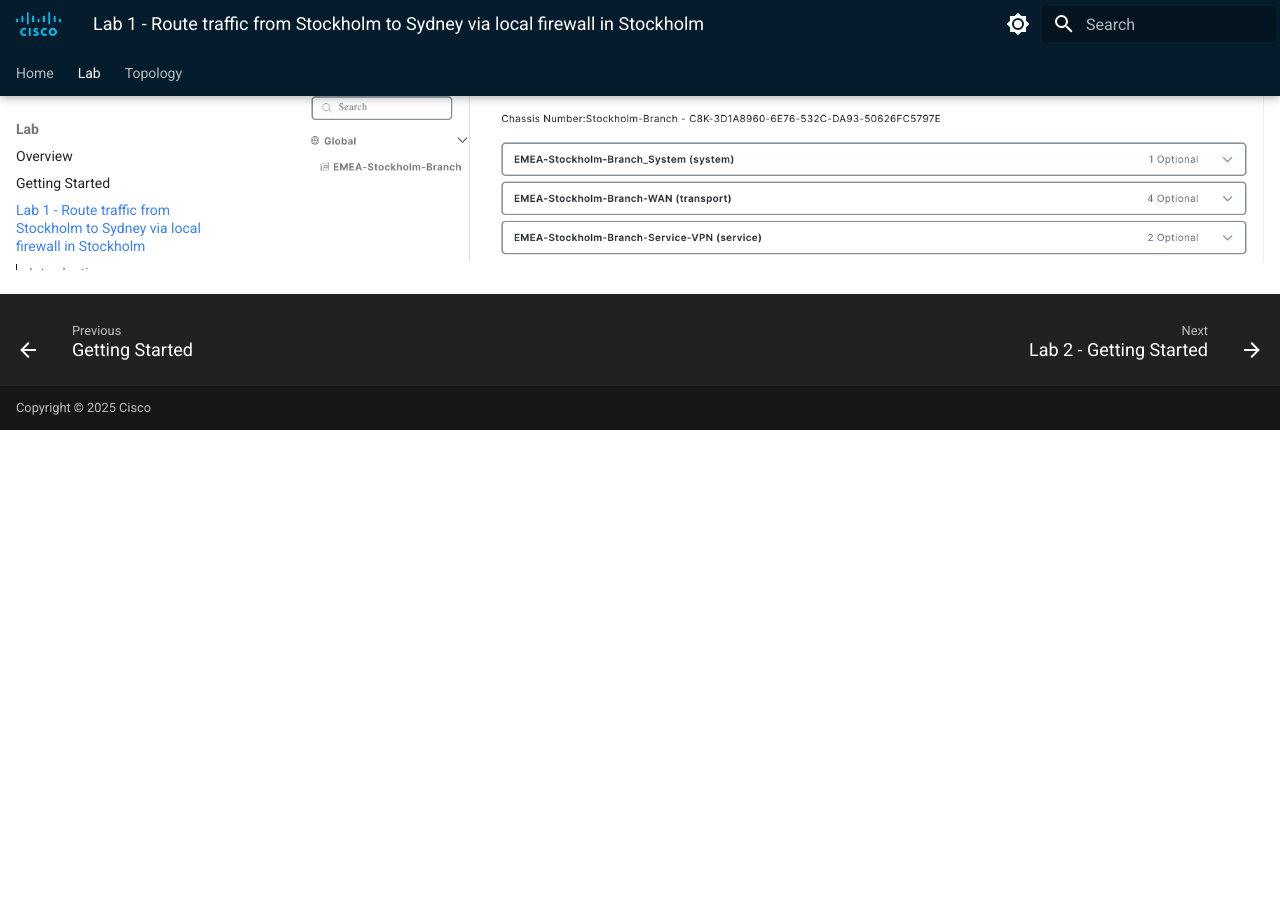
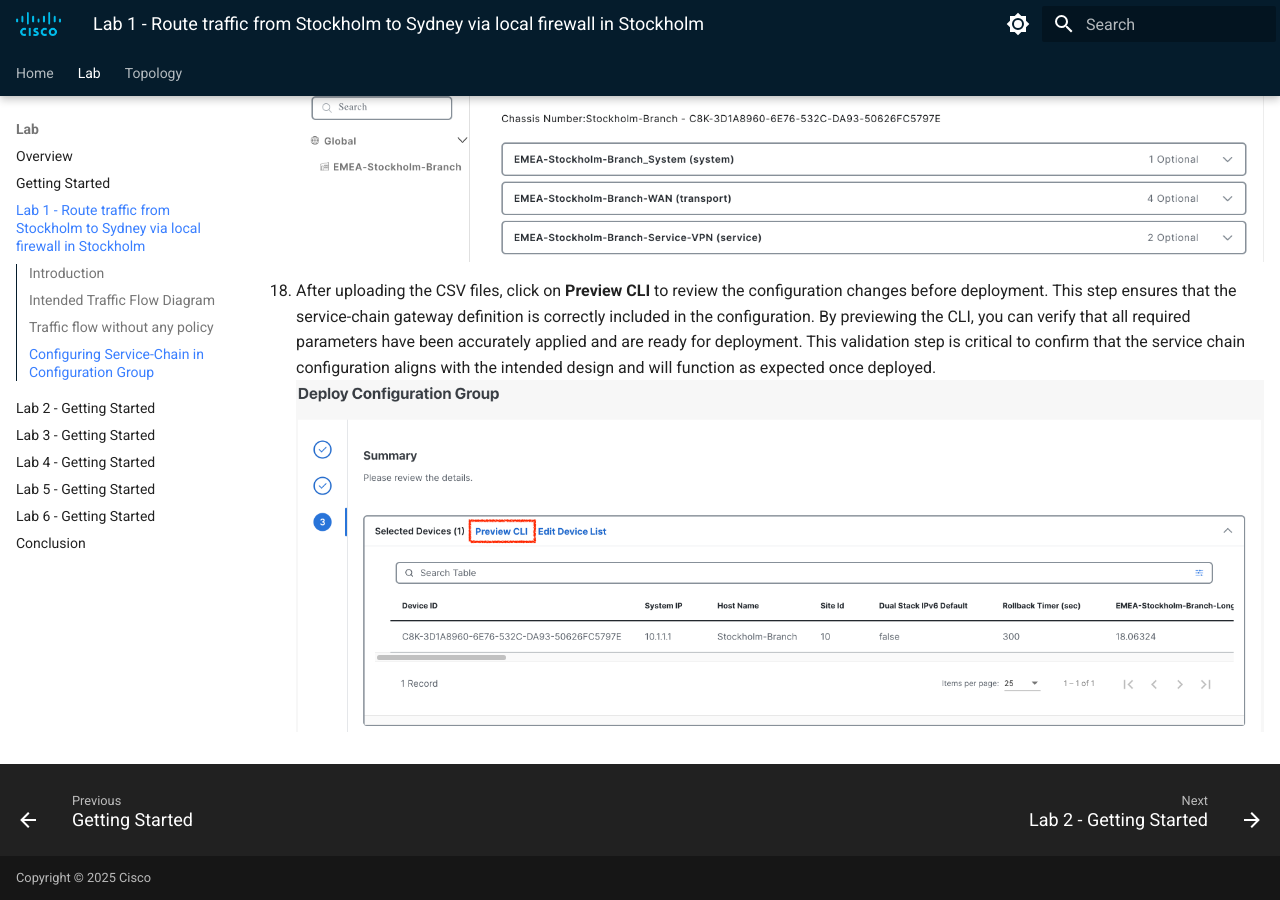
Before and after one commit to ciscodocs/ltrent-2008-clemea25, an MkDocs documentation site: the page built from docs/lab1_getting_started.md, in a window 1280 px wide and 900 px high, scrolled down 10399 px. Built offline with MkDocs 1.6.1 and Material for MkDocs 9.7.7, drawn with Linux system fonts in a browser that asks for light colours; before the commit the page ends 10829 px from its top, so only the background shows below that.

Commit message:
Scenario-1 guide

```diff
--- a/docs/lab1_getting_started.md
+++ b/docs/lab1_getting_started.md
@@ -129,3 +129,5 @@ Next, we will configure a service chain within the service-profile parcel in the
     ![Deoplying Configuration Group with Service Chain Definition](./assets/S-1-figure-17.png){ .off-glb }
 17. Click **Import**, and load **EMEA-Stockholm-Branch.csv** file which loads all the values for the variables.
     ![Attaching CSV file](./assets/S-1-figure-18.png){ .off-glb }
+18. After uploading the CSV files, click on **Preview CLI** to review the configuration changes before deployment. This step ensures that the service-chain gateway definition is correctly included in the configuration. By previewing the CLI, you can verify that all required parameters have been accurately applied and are ready for deployment. This validation step is critical to confirm that the service chain configuration aligns with the intended design and will function as expected once deployed.
+    ![CLI Preview](./assets/S-1-figure-19.png){ .off-glb }
```
Also changed, not shown: docs/assets/S-1-figure-19.png (added).
